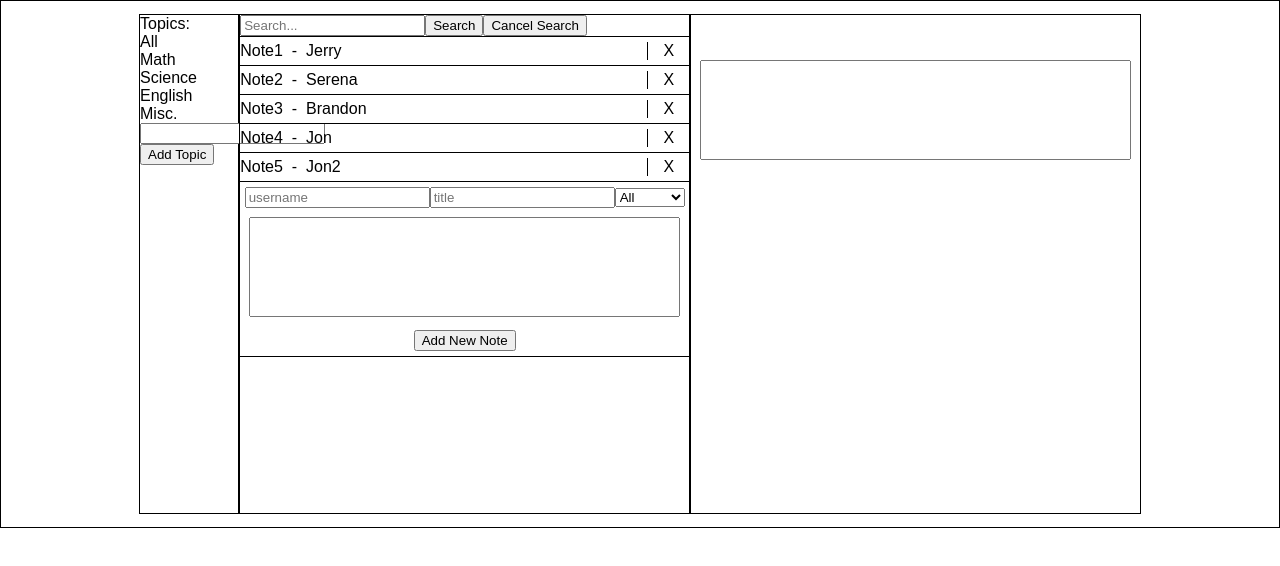
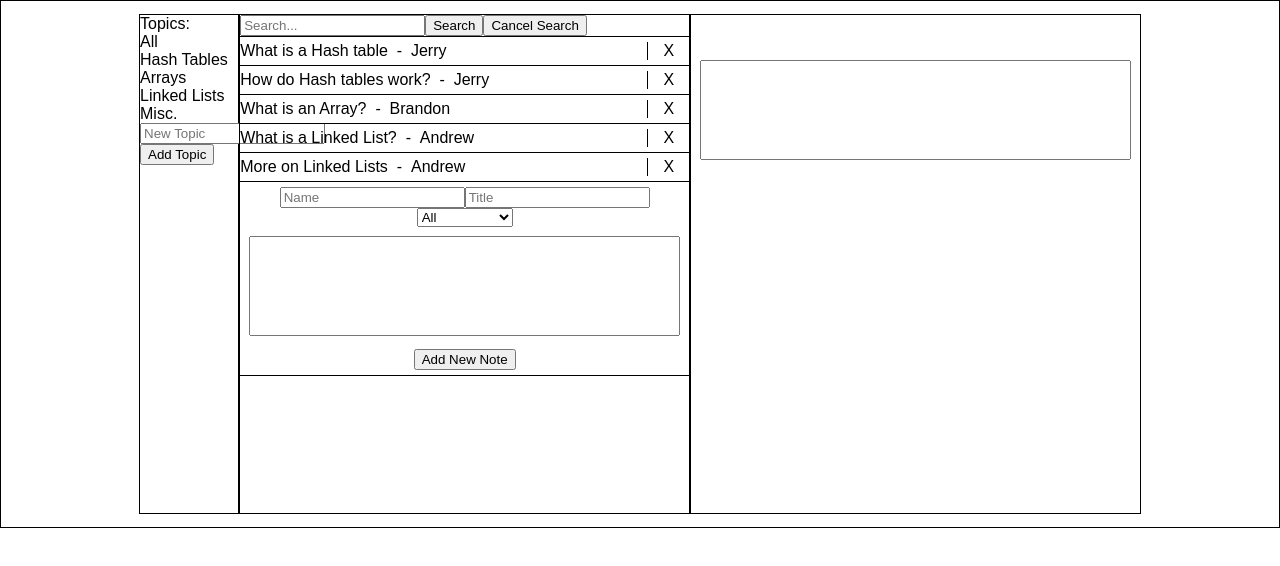
Before and after one commit to JerryKu/Notes_Application, a React (Create React App) app: page / in a window 1280 px wide. Shown: the top 566 px of the page. Built offline with nearby package versions, Linux system fonts and the light colour scheme.

Commit message:
update search function to ignore case

```diff
--- a/src/App.js
+++ b/src/App.js
@@ -58,7 +58,6 @@ class App extends React.Component {
         topic: selectedTopic,
         key:nextId
       })
-      console.log(newArray);
       return{
         notes: newArray,
         displayedNotes: newArray
@@ -110,7 +109,7 @@ class App extends React.Component {
     const searchArray = this.state.notes.filter(
       function(note){
         //console.log(note.content.indexOf(input));
-          return note.content.indexOf(input) > -1;
+          return note.content.toLowerCase().indexOf(input.toLowerCase()) > -1;
       }
     )
     this.setState({
--- a/src/components/AddNote.js
+++ b/src/components/AddNote.js
@@ -56,8 +56,8 @@ class AddNote extends Component {
     return (
       <div className="add-note">
           <form onSubmit={this.onSubmit}>
-            <input type="text" placeholder="username" value={this.state.username} onChange={(e)=>{this.handleNameUpdate(e)}}/>
-            <input type="text" placeholder="title" value={this.state.title} onChange={(e)=>{this.handleTitleUpdate(e)}}/>
+            <input type="text" placeholder="Name" value={this.state.username} onChange={(e)=>{this.handleNameUpdate(e)}}/>
+            <input type="text" placeholder="Title" value={this.state.title} onChange={(e)=>{this.handleTitleUpdate(e)}}/>
             <select value={this.state.selectedTopic} onChange={(e)=>this.handleTopicUpdate(e)}>
               {this.props.topics.map(function(topic,index){
                 return <option value={topic}>{topic}</option>
--- a/src/components/AddTopic.js
+++ b/src/components/AddTopic.js
@@ -22,7 +22,7 @@ class AddTopic extends Component {
     return (
       <div>
         <form onSubmit={this.onSubmit}>
-          <input type="text" value={this.state.topic} onChange={this.handleChange}/>
+          <input type="text" placeholder="New Topic" value={this.state.topic} onChange={this.handleChange}/>
           <input type="submit" value="Add Topic"/>
         </form>
       </div>
--- a/src/components/Topics.js
+++ b/src/components/Topics.js
@@ -9,8 +9,7 @@ class Topics extends Component {
       <div>
         Topics:
         {this.props.topics.map(function(topic, index){
-          console.log(topic);
-          return <div className="topics" onClick={(e)=>this.props.onTopicSelect(topic)}>{topic}</div>
+          return <div className="topics" onClick={(e)=>{this.props.onTopicSelect(topic)}}>{topic}</div>
         }.bind(this))
         }
         <AddTopic onAddTopic={this.props.onAddTopic}/>
--- a/src/index.js
+++ b/src/index.js
@@ -4,42 +4,42 @@ import './index.css';
 import App from './App';
 
 const TOPICS = [
-  "All", "Math", "Science", "English", "Misc."
+  "All", "Hash Tables", "Arrays", "Linked Lists", "Misc."
 ]
 const NOTES = [
   {
-    title: "Note1",
+    title: "What is a Hash table",
     author: "Jerry",
-    content: "Note1 Note Note Note Note Note Note Note Note Note Note Note Note Note Note Note Note Note Note Note Note Note Note Note Note Note Note Note Note Note",
-    topic: "Math",
+    content: "In computing, a hash table (hash map) is a data structure which implements an associative array abstract data type, a structure that can map keys to values.",
+    topic: "Hash Tables",
     key: 0
   },
   {
-    title: "Note2",
-    author: "Serena",
-    content: "Note2 Note Note Note Note Note Note Note Note Note Note Note Note Note Note Note Note Note Note Note Note Note Note Note Note Note Note Note Note Note Note Note Note Note Note Note Note Note",
-    topic: "Science",
+    title: "How do Hash tables work?",
+    author: "Jerry",
+    content: "A hash table uses a hash function to compute an index into an array of buckets or slots, from which the desired value can be found.",
+    topic: "Hash Tables",
     key: 1
   },
   {
-    title: "Note3",
+    title: "What is an Array?",
     author: "Brandon",
-    content: "Note3 Note Note Note Note Note Note Note Note Note Note Note Note Note Note Note Note Note Note Note Note Note Note Note Note Note Note Note Note Note Note Note Note Note Note Note Note Note Note Note",
-    topic: "English",
+    content: "An array is a data structure, which can store a fixed-size collection of elements of the same data type. An array is used to store a collection of data, but it is often more useful to think of an array as a collection of variables of the same type.",
+    topic: "Arrays",
     key: 2
   },
   {
-    title: "Note4",
-    author: "Jon",
-    content: "Note4 Note Note Note Note Note Note Note Note Note Note Note Note Note Note Note Note Note Note Note Note Note Note Note Note Note Note Note Note Note Note Note Note Note Note Note Note Note Note Note",
-    topic: "Misc.",
+    title: "What is a Linked List?",
+    author: "Andrew",
+    content: "In computer science, a linked list is a linear collection of data elements, in which linear order is not given by their physical placement in memory. Instead, each element points to the next.",
+    topic: "Linked Lists",
     key: 3
   },
   {
-    title: "Note5",
-    author: "Jon2",
-    content: "Note5 Note Note Note Note Note Note Note Note Note Note Note Note Note Note Note Note Note Note Note Note Note Note Note Note Note Note Note Note Note Note Note Note Note Note Note Note Note Note Note",
-    topic: "Misc.",
+    title: "More on Linked Lists",
+    author: "Andrew",
+    content: "Linked lists are among the simplest and most common data structures. They can be used to implement several other common abstract data types, including lists, stacks, queues, associative arrays.",
+    topic: "Linked Lists",
     key: 4
   }
 ]
```
